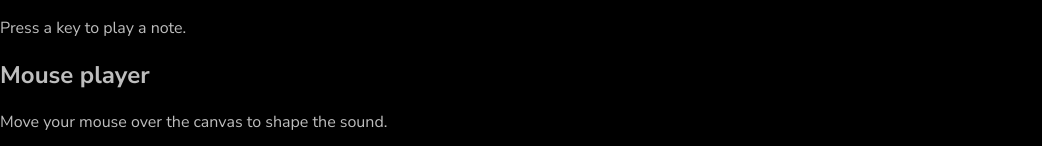
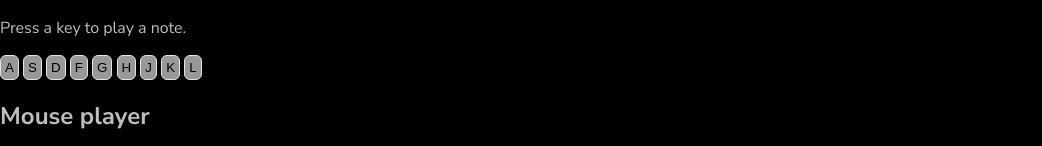
Before and after one commit to Zenji2/TWOGETHER-TOOL, a plain HTML site: page index.html in a window 1280 px wide. Shown: the part 482-628 px from the top of the page, without its empty margins (0-1042 px from the left). Drawn offline with nearby package versions, Linux system fonts and the light colour scheme.

Commit message:
Add keyboard keys
-Added keyboard button visuals and assigned note to them

```diff
--- a/index.html
+++ b/index.html
@@ -34,13 +34,24 @@
         <img src="https://upload.wikimedia.org/wikipedia/commons/4/4a/Augusta_Dohlmann_Wild_flowers_%281905%29.jpg?utm_source=commons.wikimedia.org&utm_campaign=index&utm_content=original"
              alt="painting of flowers in a vase" id="flower-painting" data-note="a3">
 
-
+    <!--     keyboard player -->
         <section id="keyboard-player" aria-label="Keyboard player">
             <h2>Keyboard Player</h2>
             <p>Press a key to play a note.</p>
+            <div class="key-row">
+                <button class="keyboard-key" data-note="C4">A</button>
+                <button class="keyboard-key" data-note="D4">S</button>
+                <button class="keyboard-key" data-note="E4">D</button>
+                <button class="keyboard-key" data-note="F4">F</button>
+                <button class="keyboard-key" data-note="G4">G</button>
+                <button class="keyboard-key" data-note="A4">H</button>
+                <button class="keyboard-key" data-note="B4">J</button>
+                <button class="keyboard-key" data-note="C5">K</button>
+                <button class="keyboard-key" data-note="D5">L</button>
+            </div>
         </section>
 
-
+    <!--     mouse player -->
         <section id="mouse-player" aria-label="Mouse player">
             <h2>Mouse player</h2>
             <p>Move your mouse over the canvas to shape the sound.</p>
```
